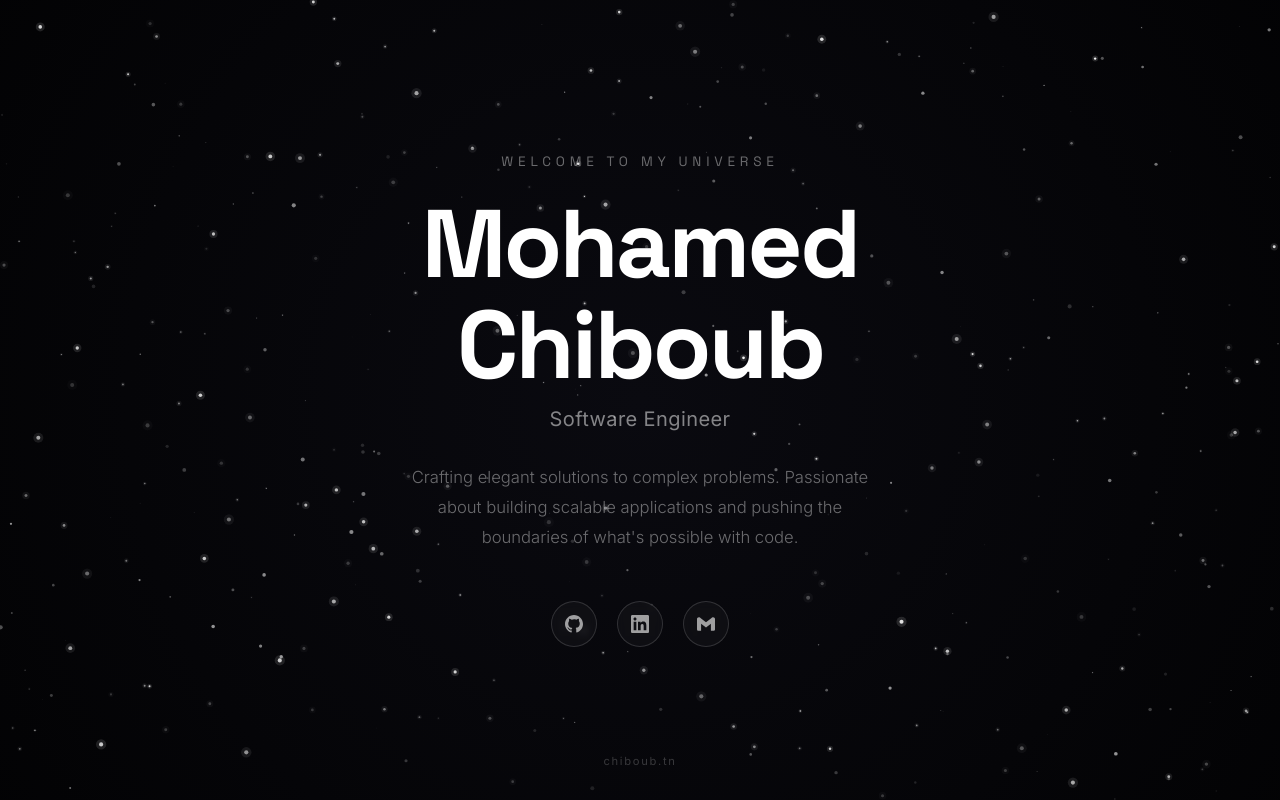
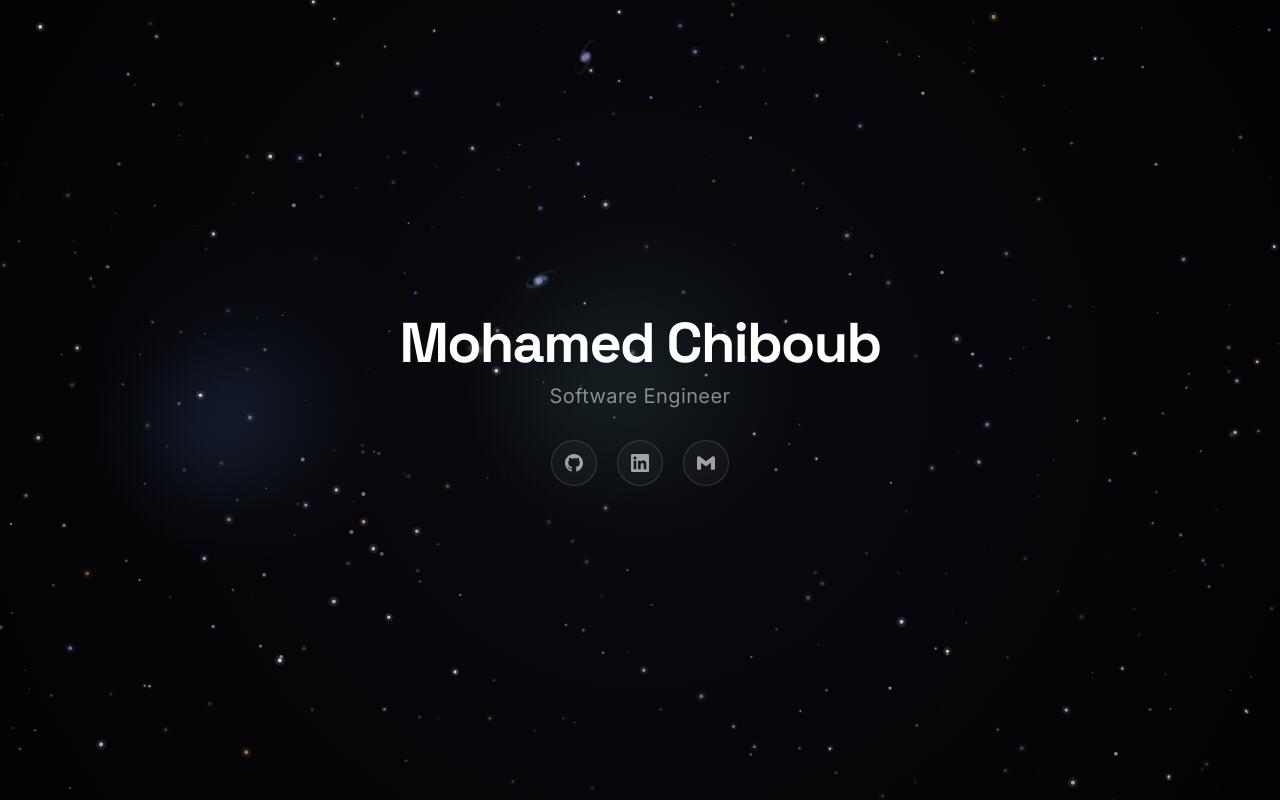
Before and after one commit to chibounisme/chiboub.tn, a React (Vite) app: page / in a window 1280 px wide. Built offline with nearby package versions, Linux system fonts and the light colour scheme; the HTML template or start-up script is replaced by a standard one.

Commit message:
feat: enhance star field with galaxies and nebulas, update shooting star colors

```diff
--- a/src/App.css
+++ b/src/App.css
@@ -19,19 +19,9 @@
 }
 
 /* Typography */
-.greeting {
-  font-family: 'Space Grotesk', sans-serif;
-  font-size: clamp(0.7rem, 1.2vw, 0.85rem);
-  font-weight: 400;
-  letter-spacing: 0.35em;
-  text-transform: uppercase;
-  color: rgba(255, 255, 255, 0.4);
-  margin-bottom: 1.5rem;
-}
-
 .name {
   font-family: 'Space Grotesk', sans-serif;
-  font-size: clamp(3rem, 8vw, 6rem);
+  font-size: clamp(2rem, 5vw, 3.5rem);
   font-weight: 700;
   letter-spacing: -0.03em;
   line-height: 1.05;
@@ -46,16 +36,6 @@
   color: rgba(255, 255, 255, 0.5);
   margin-bottom: 2rem;
   letter-spacing: 0.02em;
-}
-
-.description {
-  font-family: 'Inter', sans-serif;
-  font-size: clamp(0.9rem, 1.3vw, 1.05rem);
-  font-weight: 300;
-  color: rgba(255, 255, 255, 0.4);
-  max-width: 480px;
-  margin: 0 auto 3rem;
-  line-height: 1.8;
 }
 
 /* Social Links */
@@ -91,27 +71,10 @@
   height: 18px;
 }
 
-/* Footer */
-.footer {
-  position: absolute;
-  bottom: 2rem;
-  left: 50%;
-  transform: translateX(-50%);
-  z-index: 10;
-  font-family: 'Inter', sans-serif;
-  font-size: 0.7rem;
-  color: rgba(255, 255, 255, 0.2);
-  letter-spacing: 0.15em;
-}
-
 /* Responsive */
 @media (max-width: 768px) {
   .content {
     padding: 1.5rem;
-  }
-
-  .description {
-    max-width: 100%;
   }
 
   .social-links {
--- a/src/App.tsx
+++ b/src/App.tsx
@@ -28,10 +28,10 @@ function App() {
   };
 
   const socialVariants = {
-    hidden: { opacity: 0, scale: 0.8 },
+    hidden: { opacity: 0, y: 10 },
     visible: {
       opacity: 1,
-      scale: 1,
+      y: 0,
       transition: {
         duration: 0.5,
         ease: 'easeOut',
@@ -49,21 +49,12 @@ function App() {
         initial="hidden"
         animate="visible"
       >
-        <motion.p className="greeting" variants={itemVariants}>
-          Welcome to my universe
-        </motion.p>
         <motion.h1 className="name" variants={itemVariants}>
           Mohamed Chiboub
         </motion.h1>
         <motion.h2 className="title" variants={itemVariants}>
           Software Engineer
         </motion.h2>
-        <motion.p className="description" variants={itemVariants}>
-          Crafting elegant solutions to complex problems.
-          Passionate about building scalable applications
-          and pushing the boundaries of what's possible with code.
-        </motion.p>
-
         <motion.nav
           className="social-links"
           variants={itemVariants}
@@ -104,15 +95,6 @@ function App() {
           </motion.a>
         </motion.nav>
       </motion.main>
-
-      <motion.footer
-        className="footer"
-        initial={{ opacity: 0 }}
-        animate={{ opacity: 1 }}
-        transition={{ delay: 1.5, duration: 1 }}
-      >
-        chiboub.tn
-      </motion.footer>
     </div>
   );
 }
--- a/src/components/StarField.tsx
+++ b/src/components/StarField.tsx
@@ -9,6 +9,7 @@ interface Star {
   brightness: number;
   twinkleSpeed: number;
   twinkleOffset: number;
+  color: { r: number; g: number; b: number };
 }
 
 interface ShootingStar {
@@ -21,7 +22,84 @@ interface ShootingStar {
   life: number;
   decay: number;
   size: number;
+  color: { r: number; g: number; b: number };
 }
+
+interface Galaxy {
+  x: number;
+  y: number;
+  size: number;
+  rotation: number;
+  brightness: number;
+  arms: number;
+  color: { r: number; g: number; b: number };
+}
+
+interface Nebula {
+  x: number;
+  y: number;
+  size: number;
+  brightness: number;
+  color1: { r: number; g: number; b: number };
+  color2: { r: number; g: number; b: number };
+  shape: number; // 0-1 for shape variation
+}
+
+// Realistic star colors based on stellar classification (temperature)
+const starColors = [
+  { r: 155, g: 176, b: 255 }, // O-class: Blue
+  { r: 170, g: 191, b: 255 }, // B-class: Blue-white
+  { r: 202, g: 215, b: 255 }, // A-class: White-blue
+  { r: 248, g: 247, b: 255 }, // F-class: White
+  { r: 255, g: 244, b: 234 }, // G-class: Yellow-white (like Sun)
+  { r: 255, g: 210, b: 161 }, // K-class: Orange
+  { r: 255, g: 204, b: 111 }, // K-class: Light orange
+  { r: 255, g: 255, b: 255 }, // Pure white (most common visually)
+];
+
+// Shooting star colors (based on meteor composition)
+const shootingStarColors = [
+  { r: 255, g: 255, b: 255 }, // White (common)
+  { r: 255, g: 250, b: 240 }, // Warm white
+  { r: 200, g: 255, b: 200 }, // Green tint (magnesium)
+  { r: 255, g: 230, b: 180 }, // Yellow-orange (sodium)
+  { r: 180, g: 220, b: 255 }, // Blue-white (iron)
+  { r: 255, g: 200, b: 150 }, // Orange (atmospheric heating)
+];
+
+const getRandomStarColor = () => {
+  // Weight towards white/yellow stars (more common visually)
+  const weights = [0.05, 0.08, 0.12, 0.15, 0.15, 0.1, 0.1, 0.25];
+  const random = Math.random();
+  let cumulative = 0;
+  for (let i = 0; i < weights.length; i++) {
+    cumulative += weights[i];
+    if (random < cumulative) {
+      return starColors[i];
+    }
+  }
+  return starColors[7]; // Default to white
+};
+
+const getRandomShootingStarColor = () => {
+  return shootingStarColors[Math.floor(Math.random() * shootingStarColors.length)];
+};
+
+// Galaxy colors
+const galaxyColors = [
+  { r: 200, g: 180, b: 255 }, // Purple-ish
+  { r: 255, g: 220, b: 180 }, // Warm yellow
+  { r: 180, g: 200, b: 255 }, // Blue-ish
+  { r: 255, g: 200, b: 200 }, // Pink-ish
+];
+
+// Nebula color pairs
+const nebulaColorPairs = [
+  [{ r: 100, g: 50, b: 150 }, { r: 200, g: 100, b: 180 }],   // Purple/Pink
+  [{ r: 50, g: 80, b: 150 }, { r: 100, g: 150, b: 200 }],    // Blue
+  [{ r: 150, g: 80, b: 80 }, { r: 200, g: 120, b: 100 }],    // Red/Orange
+  [{ r: 50, g: 100, b: 100 }, { r: 100, g: 180, b: 150 }],   // Teal/Green
+];
 
 const StarField: FC = () => {
   const canvasRef = useRef<HTMLCanvasElement>(null);
@@ -36,17 +114,55 @@ const StarField: FC = () => {
     let animationFrameId: number;
     let stars: Star[] = [];
     let shootingStars: ShootingStar[] = [];
+    let galaxies: Galaxy[] = [];
+    let nebulas: Nebula[] = [];
     let time = 0;
-    let nextShootingStarTime = 3 + Math.random() * 9; // First one between 3-12 seconds
+    let lastTimestamp = 0;
+    let nextShootingStarTime = 5 + Math.random() * 10; // First one between 5-15 seconds
 
     const getNextShootingStarDelay = (): number => {
-      return 3 + Math.random() * 9; // Random delay between 3 and 12 seconds
+      return 5 + Math.random() * 10; // Random delay between 5 and 15 seconds
     };
 
     const resizeCanvas = () => {
       canvas.width = window.innerWidth;
       canvas.height = window.innerHeight;
+      initGalaxiesAndNebulas();
       initStars();
+    };
+
+    const initGalaxiesAndNebulas = () => {
+      galaxies = [];
+      nebulas = [];
+
+      // Add 2-4 small galaxies
+      const numGalaxies = 2 + Math.floor(Math.random() * 3);
+      for (let i = 0; i < numGalaxies; i++) {
+        galaxies.push({
+          x: Math.random() * canvas.width,
+          y: Math.random() * canvas.height,
+          size: 20 + Math.random() * 40,
+          rotation: Math.random() * Math.PI * 2,
+          brightness: 0.03 + Math.random() * 0.05,
+          arms: 2 + Math.floor(Math.random() * 3),
+          color: galaxyColors[Math.floor(Math.random() * galaxyColors.length)],
+        });
+      }
+
+      // Add 2-4 nebulas
+      const numNebulas = 2 + Math.floor(Math.random() * 3);
+      for (let i = 0; i < numNebulas; i++) {
+        const colorPair = nebulaColorPairs[Math.floor(Math.random() * nebulaColorPairs.length)];
+        nebulas.push({
+          x: Math.random() * canvas.width,
+          y: Math.random() * canvas.height,
+          size: 80 + Math.random() * 150,
+          brightness: 0.02 + Math.random() * 0.04,
+          color1: colorPair[0],
+          color2: colorPair[1],
+          shape: Math.random(),
+        });
+      }
     };
 
     const initStars = () => {
@@ -61,8 +177,82 @@ const StarField: FC = () => {
           brightness: Math.random() * 0.7 + 0.3,
           twinkleSpeed: Math.random() * 0.04 + 0.01,
           twinkleOffset: Math.random() * Math.PI * 2,
+          color: getRandomStarColor(),
         });
       }
+    };
+
+    const drawNebulas = () => {
+      nebulas.forEach((nebula) => {
+        const { x, y, size, brightness, color1, color2, shape } = nebula;
+
+        // Draw nebula as multiple overlapping gradients
+        for (let i = 0; i < 3; i++) {
+          const offsetX = (Math.sin(shape * Math.PI * 2 + i) * size * 0.3);
+          const offsetY = (Math.cos(shape * Math.PI * 2 + i) * size * 0.2);
+          const layerSize = size * (0.6 + i * 0.2);
+
+          const gradient = ctx.createRadialGradient(
+            x + offsetX, y + offsetY, 0,
+            x + offsetX, y + offsetY, layerSize
+          );
+
+          const color = i % 2 === 0 ? color1 : color2;
+          gradient.addColorStop(0, `rgba(${color.r}, ${color.g}, ${color.b}, ${brightness * 1.5})`);
+          gradient.addColorStop(0.3, `rgba(${color.r}, ${color.g}, ${color.b}, ${brightness})`);
+          gradient.addColorStop(0.7, `rgba(${color.r}, ${color.g}, ${color.b}, ${brightness * 0.3})`);
+          gradient.addColorStop(1, `rgba(${color.r}, ${color.g}, ${color.b}, 0)`);
+
+          ctx.fillStyle = gradient;
+          ctx.beginPath();
+          ctx.arc(x + offsetX, y + offsetY, layerSize, 0, Math.PI * 2);
+          ctx.fill();
+        }
+      });
+    };
+
+    const drawGalaxies = () => {
+      galaxies.forEach((galaxy) => {
+        const { x, y, size, rotation, brightness, arms, color } = galaxy;
+
+        ctx.save();
+        ctx.translate(x, y);
+        ctx.rotate(rotation);
+
+        // Draw galaxy core
+        const coreGradient = ctx.createRadialGradient(0, 0, 0, 0, 0, size * 0.3);
+        coreGradient.addColorStop(0, `rgba(${color.r}, ${color.g}, ${color.b}, ${brightness * 3})`);
+        coreGradient.addColorStop(0.5, `rgba(${color.r}, ${color.g}, ${color.b}, ${brightness * 1.5})`);
+        coreGradient.addColorStop(1, `rgba(${color.r}, ${color.g}, ${color.b}, 0)`);
+
+        ctx.fillStyle = coreGradient;
+        ctx.beginPath();
+        ctx.arc(0, 0, size * 0.3, 0, Math.PI * 2);
+        ctx.fill();
+
+        // Draw spiral arms
+        for (let arm = 0; arm < arms; arm++) {
+          const armRotation = (arm / arms) * Math.PI * 2;
+
+          for (let i = 0; i < 30; i++) {
+            const t = i / 30;
+            const spiralAngle = armRotation + t * Math.PI * 1.5;
+            const distance = t * size;
+            const armX = Math.cos(spiralAngle) * distance;
+            const armY = Math.sin(spiralAngle) * distance * 0.4; // Flatten for perspective
+
+            const dotSize = (1 - t) * 3 + 0.5;
+            const alpha = brightness * (1 - t * 0.7);
+
+            ctx.beginPath();
+            ctx.arc(armX, armY, dotSize, 0, Math.PI * 2);
+            ctx.fillStyle = `rgba(${color.r}, ${color.g}, ${color.b}, ${alpha})`;
+            ctx.fill();
+          }
+        }
+
+        ctx.restore();
+      });
     };
 
     const createShootingStar = () => {
@@ -110,8 +300,9 @@ const StarField: FC = () => {
         length: length,
         brightness: 0.7 + Math.random() * 0.3,
         life: 1,
-        decay: 0.003 + Math.random() * 0.012, // Slower to faster fade
+        decay: 0.003 + Math.random() * 0.012,
         size: 1 + Math.random() * 2,
+        color: getRandomShootingStarColor(),
       });
     };
 
@@ -119,18 +310,19 @@ const StarField: FC = () => {
       stars.forEach((star) => {
         const twinkle = Math.sin(time * star.twinkleSpeed + star.twinkleOffset) * 0.4 + 0.6;
         const alpha = star.brightness * twinkle;
+        const { r, g, b } = star.color;
 
         // Draw star core
         ctx.beginPath();
         ctx.arc(star.x, star.y, star.size, 0, Math.PI * 2);
-        ctx.fillStyle = `rgba(255, 255, 255, ${alpha})`;
+        ctx.fillStyle = `rgba(${r}, ${g}, ${b}, ${alpha})`;
         ctx.fill();
 
         // Add glow for brighter stars
         if (star.brightness > 0.6) {
           ctx.beginPath();
           ctx.arc(star.x, star.y, star.size * 2.5, 0, Math.PI * 2);
-          ctx.fillStyle = `rgba(255, 255, 255, ${alpha * 0.15})`;
+          ctx.fillStyle = `rgba(${r}, ${g}, ${b}, ${alpha * 0.15})`;
           ctx.fill();
         }
       });
@@ -146,6 +338,7 @@ const StarField: FC = () => {
         star.life -= star.decay;
 
         const alpha = star.brightness * star.life;
+        const { r, g, b } = star.color;
 
         // Calculate tail end position
         const tailX = star.x - Math.cos(star.angle) * star.length;
@@ -153,10 +346,10 @@ const StarField: FC = () => {
 
         // Draw the shooting star with gradient tail
         const gradient = ctx.createLinearGradient(tailX, tailY, star.x, star.y);
-        gradient.addColorStop(0, `rgba(255, 255, 255, 0)`);
-        gradient.addColorStop(0.6, `rgba(255, 255, 255, ${alpha * 0.3})`);
-        gradient.addColorStop(0.9, `rgba(255, 255, 255, ${alpha * 0.8})`);
-        gradient.addColorStop(1, `rgba(255, 255, 255, ${alpha})`);
+        gradient.addColorStop(0, `rgba(${r}, ${g}, ${b}, 0)`);
+        gradient.addColorStop(0.6, `rgba(${r}, ${g}, ${b}, ${alpha * 0.3})`);
+        gradient.addColorStop(0.9, `rgba(${r}, ${g}, ${b}, ${alpha * 0.8})`);
+        gradient.addColorStop(1, `rgba(${r}, ${g}, ${b}, ${alpha})`);
 
         ctx.beginPath();
         ctx.moveTo(tailX, tailY);
@@ -169,13 +362,13 @@ const StarField: FC = () => {
         // Bright head
         ctx.beginPath();
         ctx.arc(star.x, star.y, star.size, 0, Math.PI * 2);
-        ctx.fillStyle = `rgba(255, 255, 255, ${alpha})`;
+        ctx.fillStyle = `rgba(${r}, ${g}, ${b}, ${alpha})`;
         ctx.fill();
 
         // Glow around head
         const glowGradient = ctx.createRadialGradient(star.x, star.y, 0, star.x, star.y, star.size * 5);
-        glowGradient.addColorStop(0, `rgba(255, 255, 255, ${alpha * 0.6})`);
-        glowGradient.addColorStop(1, `rgba(255, 255, 255, 0)`);
+        glowGradient.addColorStop(0, `rgba(${r}, ${g}, ${b}, ${alpha * 0.6})`);
+        glowGradient.addColorStop(1, `rgba(${r}, ${g}, ${b}, 0)`);
         ctx.fillStyle = glowGradient;
         ctx.beginPath();
         ctx.arc(star.x, star.y, star.size * 5, 0, Math.PI * 2);
@@ -183,7 +376,13 @@ const StarField: FC = () => {
       });
     };
 
-    const animate = () => {
+    const animate = (timestamp: number) => {
+      // Calculate delta time in seconds
+      if (lastTimestamp === 0) lastTimestamp = timestamp;
+      const deltaTime = (timestamp - lastTimestamp) / 1000;
+      lastTimestamp = timestamp;
+      time += deltaTime;
+
       // Deep space background
       const bgGradient = ctx.createRadialGradient(
         canvas.width * 0.5, canvas.height * 0.5, 0,
@@ -196,23 +395,26 @@ const StarField: FC = () => {
       ctx.fillStyle = bgGradient;
       ctx.fillRect(0, 0, canvas.width, canvas.height);
 
+      // Draw background elements first (behind stars)
+      drawNebulas();
+      drawGalaxies();
+
       drawStars();
       drawShootingStars();
 
-      // Spawn shooting star at randomized intervals (3-12 seconds)
+      // Spawn shooting star at randomized intervals (5-15 seconds)
       if (time >= nextShootingStarTime) {
         createShootingStar();
         nextShootingStarTime = time + getNextShootingStarDelay();
       }
 
-      time += 0.016;
       animationFrameId = requestAnimationFrame(animate);
     };
 
     resizeCanvas();
     window.addEventListener('resize', resizeCanvas);
 
-    animate();
+    animationFrameId = requestAnimationFrame(animate);
 
     return () => {
       window.removeEventListener('resize', resizeCanvas);
```
